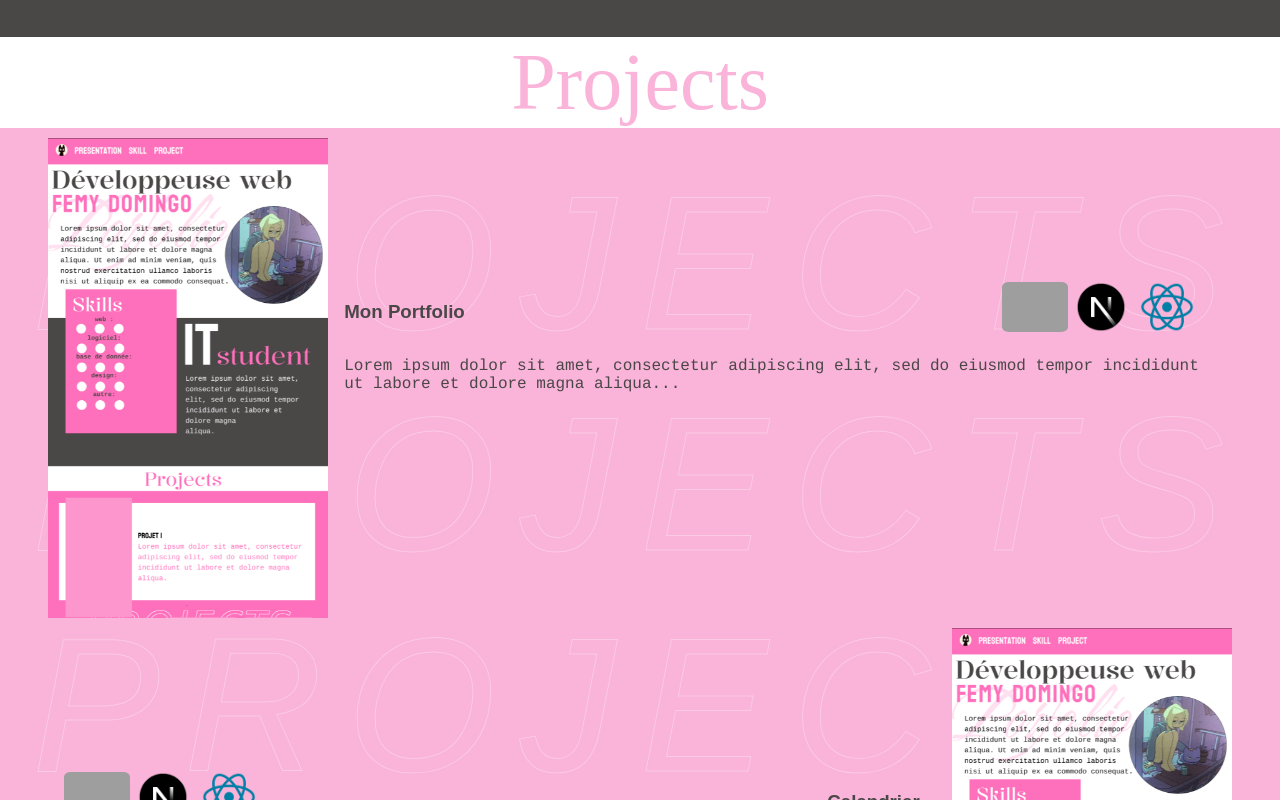
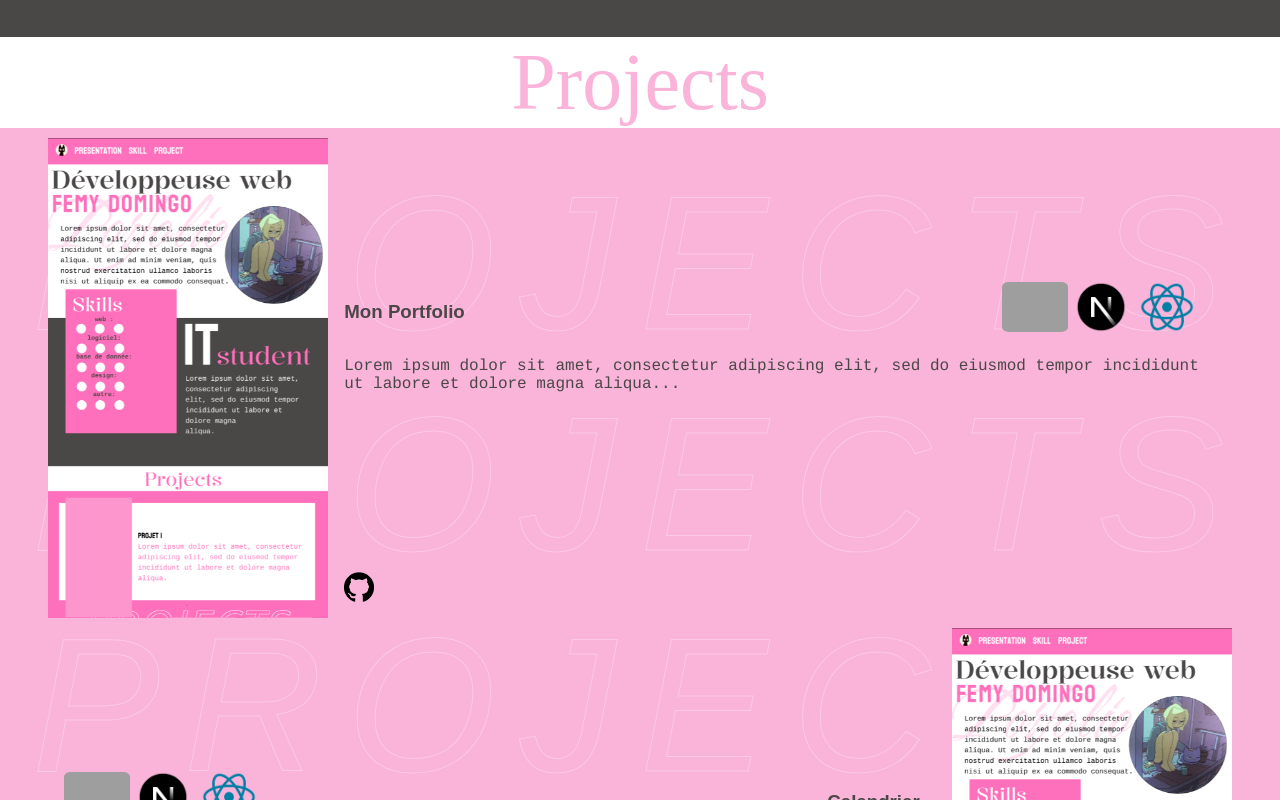
Before and after one commit to femy-dmng/Portfolio, a Next.js app in the folder portfolio/: page / in a window 1280 px wide. Shown: the part 1420-2220 px from the top of the page. Built offline with nearby package versions, Linux system fonts and the light colour scheme; grey boxes are pictures that could not be loaded; a web font is replaced by a local one.

Commit message:
update: add GitHub link to project items and style adjustments for GitHub icon

```diff
--- a/portfolio/Sections/project/projectSection.tsx
+++ b/portfolio/Sections/project/projectSection.tsx
@@ -45,6 +45,7 @@ export default function Project() {
             },
           ]}
           description="Lorem ipsum dolor sit amet, consectetur adipiscing elit, sed do eiusmod tempor incididunt ut labore et dolore magna aliqua..."
+          githubLink="https://github.com/femy-dmng/Portfolio/"
         />
         <ProjectItem
           isEven={true}
--- a/portfolio/components/project/projectItem.module.scss
+++ b/portfolio/components/project/projectItem.module.scss
@@ -29,6 +29,7 @@
   .description {
     padding: 9em 2em 0em 1em;
     flex: 1;
+    position: relative;
 
     .titleLine {
       display: flex;
@@ -51,5 +52,23 @@
       color: $text-color-dark;
       text-align: left;
     }
+
+    .githubLink {
+      position: absolute;
+      bottom: 1em;
+      left: 1em;
+      right: unset;
+      width: 30px;
+      height: 30px;
+      display: flex;
+      align-items: center;
+      justify-content: center;
+
+      img {
+        width: 30px;
+        height: 30px;
+        object-fit: contain;
+      }
+    }
   }
 }
--- a/portfolio/components/project/projectItem.tsx
+++ b/portfolio/components/project/projectItem.tsx
@@ -1,6 +1,8 @@
 import Image, { StaticImageData } from "next/image";
 import styles from "./projectItem.module.scss";
 import SkillItem from "../skill/skillItem";
+import Link from "next/link";
+import githubIcon from "@/assets/skill logo/github.png";
 
 type ProjectItemProps = {
   isEven?: boolean;
@@ -12,6 +14,7 @@ type ProjectItemProps = {
     logoLabel: string;
   }[];
   description: string;
+  githubLink?: string;
 };
 
 export default function ProjectItem({
@@ -20,6 +23,7 @@ export default function ProjectItem({
   title,
   logo,
   description,
+  githubLink,
 }: ProjectItemProps) {
   return (
     <article
@@ -42,6 +46,16 @@ export default function ProjectItem({
           </div>
         </div>
         <p className={styles.textDescription}>{description}</p>
+        {githubLink && (
+          <Link href={githubLink} target="_blank" className={styles.githubLink}>
+            <Image
+              src={githubIcon}
+              alt="Github logo link"
+              width={30}
+              height={30}
+            />
+          </Link>
+        )}
       </div>
     </article>
   );
```
Also changed, not shown: portfolio/assets/skill logo/github.png (added).
